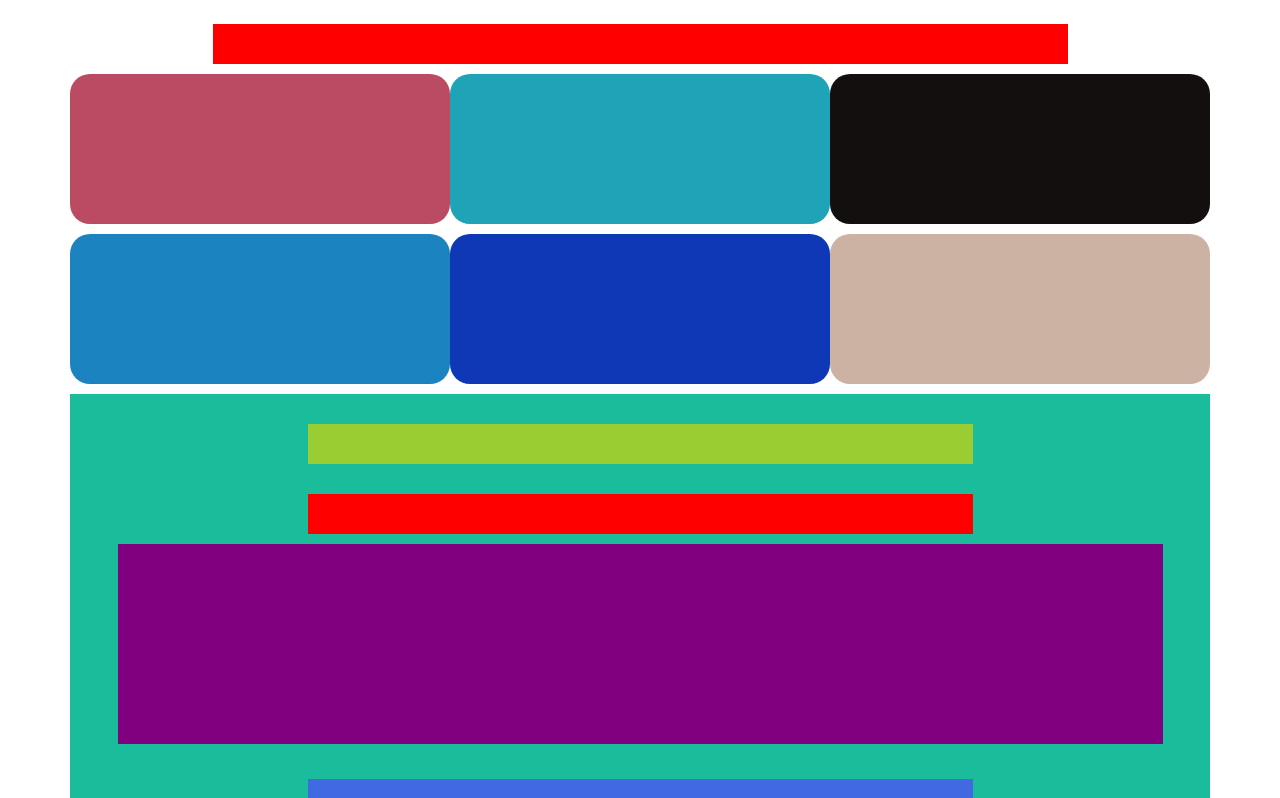
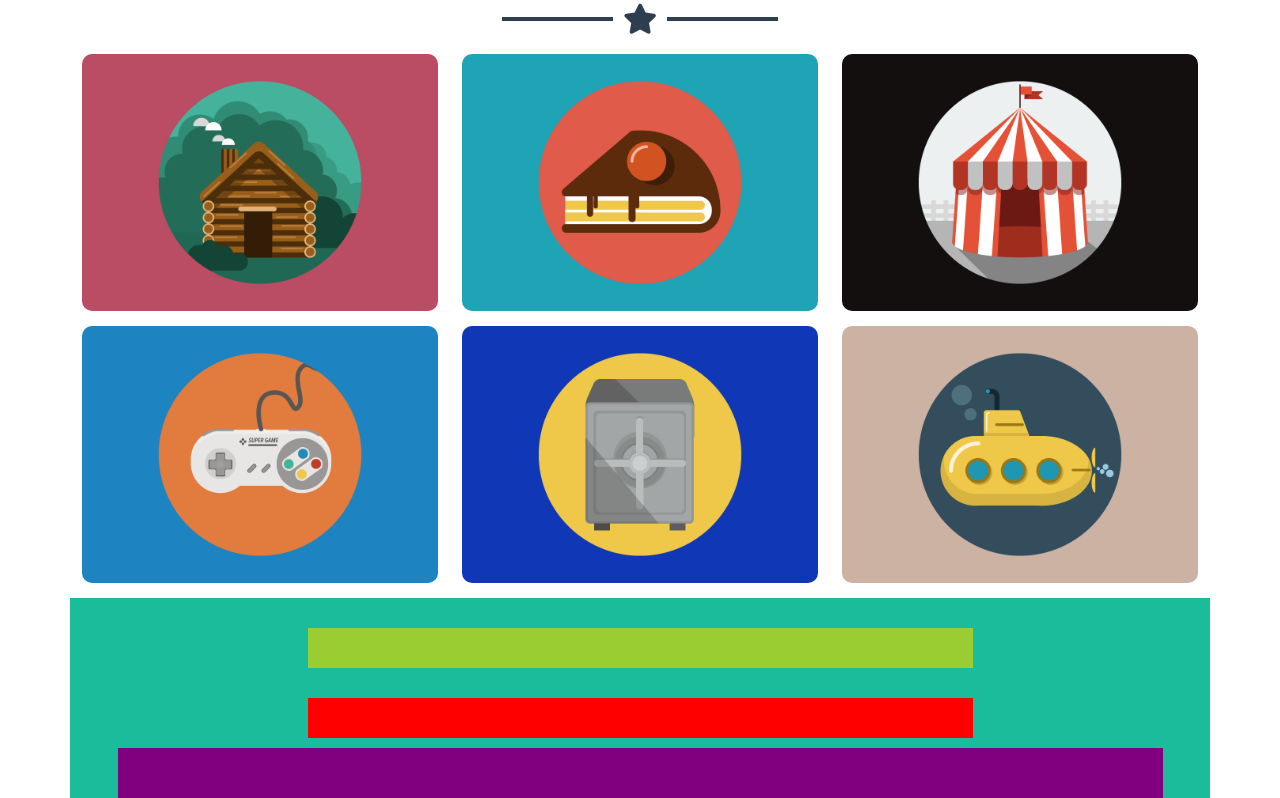
Before and after one commit to Giuseppe0197/html-css-bootstrap-freelancer, a plain HTML site: page index.html in a window 1280 px wide. Shown: the part 563-1361 px from the top of the page. Drawn offline with nearby package versions, Linux system fonts and the light colour scheme.

Commit message:
immagini main

```diff
--- a/css/style.css
+++ b/css/style.css
@@ -79,6 +79,7 @@
 .stella-jumbo {
     color: white;
     margin: 0 10px;
+    font-size: 30px;
 }
 
 .stellina-righe {
@@ -109,45 +110,43 @@
 /* parte principale con immagini */
 
 .titolo-main {
-    background-color: yellowgreen;
     height: 40px;
-    margin: 30px 0;
+    margin: 20px 0;
+    text-align: center;
+}
+
+.titolo-main h2 {
+    color: #333333;
+    text-transform: uppercase;
+}
+
+.linea-main {
+    width: 10%;
+    height: 2px;
+    background-color: #2C3E50;
+    border: 2px solid #2C3E50;
+}
+
+.stellina-main {
+    color: #2C3E50;
+    margin: 0 10px;
+    font-size: 30px;
 }
 
 .stella-main {
     height: 40px;
-    background-color: red;
     margin-bottom: 10px;
 }
 
 .immagine-main {
-    height: 150px;
-    border-radius: 20px;
-    margin-bottom: 10px;
+    max-width: 100%;
+    margin-bottom: 15px;
 }
 
-#immagine-1 {
-    background-color: #BA4B63;
-}
-
-#immagine-2 {
-    background-color: #1EA4B6;
-}
-
-#immagine-3 {
-    background-color: #140F0F;
-}
-
-#immagine-4 {
-    background-color: #1C83C1;
-}
-
-#immagine-5 {
-    background-color: #0E38B5;
-}
-
-#immagine-6 {
-    background-color: #CCB2A3;
+.immagine-main img {
+    max-width: 100%;
+    max-height: 100%;
+    border-radius: 10px;
 }
 
 /* parte verde inferiore */
--- a/index.html
+++ b/index.html
@@ -142,21 +142,85 @@
 
         <div class="row justify-content-center">
 
-            <div class="col-12 col-md-7 col-xl-7 titolo-main"></div>
+            <div class="col-12 col-md-12 col-xl-12 titolo-main">
 
-            <div class="col-12 col-md-7 col-xl-9 stella-main"></div>
+                <h2>Portfolio</h2>
 
-            <div id="immagine-1" class="col-12 col-md-6 col-xl-4 immagine-main"></div>
+            </div>
 
-            <div id="immagine-2" class="col-12 col-md-6 col-xl-4 immagine-main"></div>
+            <div class="col-12 col-md-12 col-xl-12 stella-main">
 
-            <div id="immagine-3" class="col-12 col-md-6 col-xl-4 immagine-main"></div>
+                <div class="contenitore">
 
-            <div id="immagine-4" class="col-12 col-md-6 col-xl-4 immagine-main"></div>
+                    <div class="linea-main"></div>
 
-            <div id="immagine-5" class="col-12 col-md-6 col-xl-4 immagine-main"></div>
+                    <i class="fas fa-star stellina-main"></i>
 
-            <div id="immagine-6" class="col-12 col-md-6 col-xl-4 immagine-main"></div>
+                    <div class="linea-main"></div>
+
+                </div>
+
+            </div>
+
+            <div class="col-12 col-md-6 col-xl-4">
+
+                <div class="immagine-main">
+
+                    <img src="img/cabin.png" alt="">
+
+                </div>
+
+            </div>
+
+            <div class="col-12 col-md-6 col-xl-4">
+
+                <div class="immagine-main">
+
+                    <img src="img/cake.png" alt="">
+
+                </div>
+
+            </div>
+
+            <div class="col-12 col-md-6 col-xl-4">
+
+                <div class="immagine-main">
+
+                    <img src="img/circus.png" alt="">
+
+                </div>
+
+            </div>
+
+            <div class="col-12 col-md-6 col-xl-4">
+
+                <div class="immagine-main">
+
+                    <img src="img/game.png" alt="">
+
+                </div>
+
+            </div>
+
+            <div class="col-12 col-md-6 col-xl-4">
+
+                <div class="immagine-main">
+
+                    <img src="img/safe.png" alt="">
+
+                </div>
+
+            </div>
+
+            <div class="col-12 col-md-6 col-xl-4">
+
+                <div class="immagine-main">
+
+                    <img src="img/submarine.png" alt="">
+
+                </div>
+
+            </div>
 
         </div>
 
```
